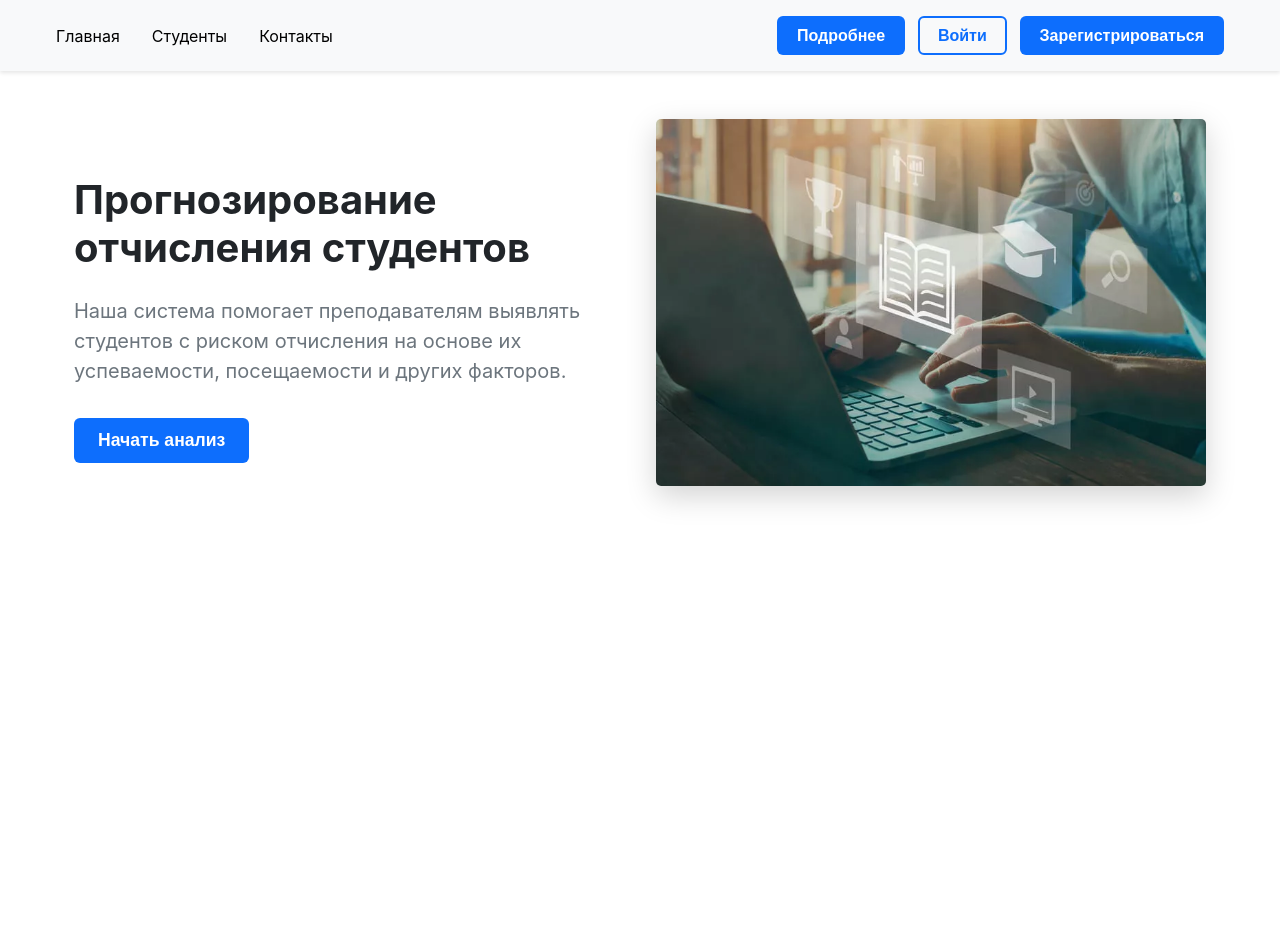
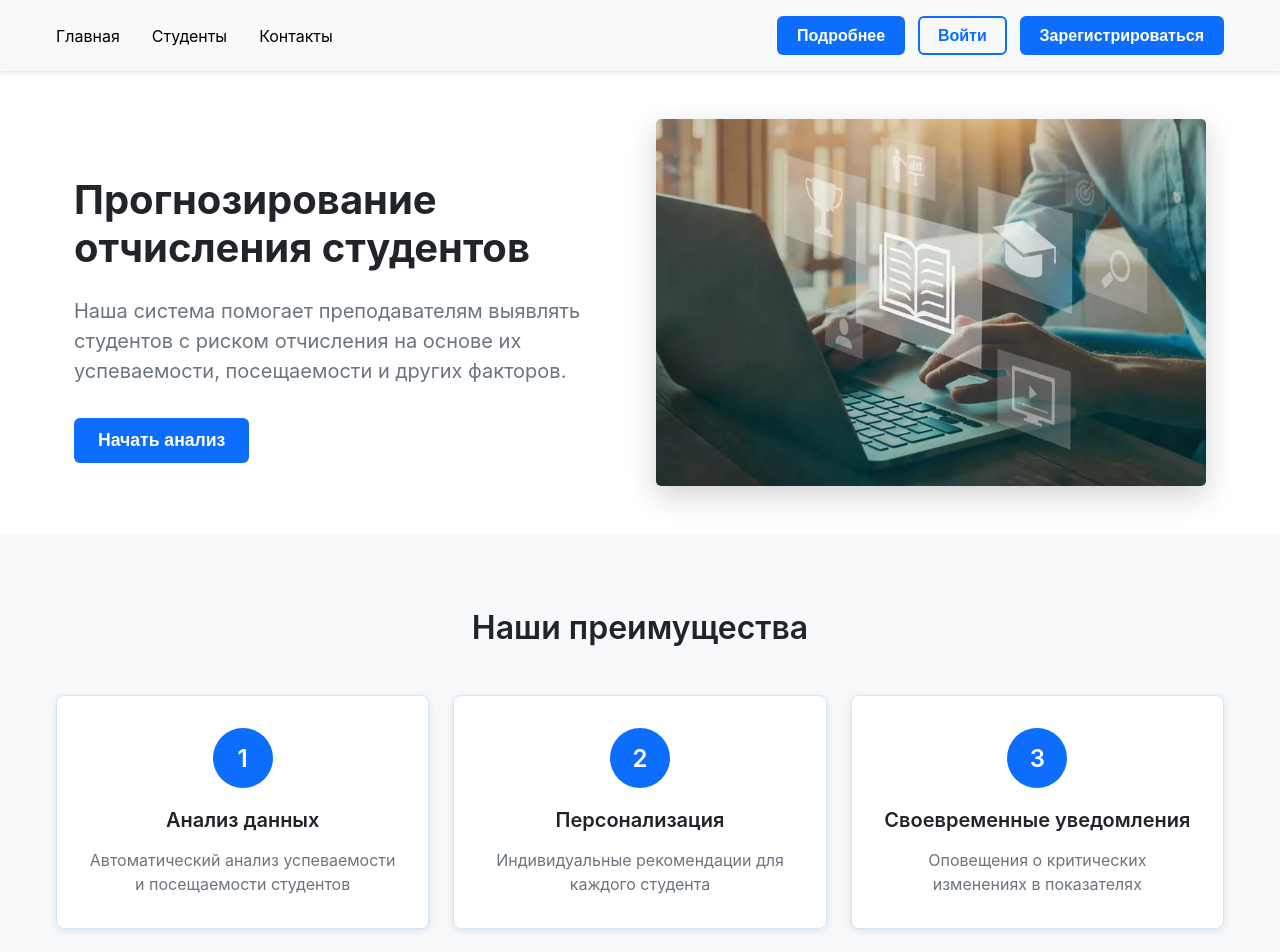
Before and after one commit to SavichArtem/React_labs, a React (Create React App) app: page / in a window 1280 px wide. Shown: the top 952 px of the page. Before the commit the page ends 800 px from the top, so only its background shows below. Built offline with nearby package versions, Linux system fonts and the light colour scheme.

Commit message:
feat: add FeaturesSection component

```diff
--- /dev/null
+++ b/src/components/FeaturesSection/FeaturesSection.css
@@ -0,0 +1,87 @@
+.features_section {
+  padding: 3rem 0;
+  background-color: #f8f9fa;
+}
+
+.features_container {
+  max-width: 75rem;
+  margin: 0 auto;
+  padding: 0 1rem;
+}
+
+.features_title {
+  text-align: center;
+  margin-bottom: 3rem;
+  font-size: 2rem;
+  color: #212529;
+  font-weight: 600;
+}
+
+.features_grid {
+  display: grid;
+  grid-template-columns: repeat(auto-fit, minmax(18.75rem, 1fr));
+  gap: 1.5rem;
+}
+
+.feature_card {
+  background: white;
+  border: 0.0625rem solid #d1e7ff;
+  border-radius: 0.5rem;
+  padding: 2rem;
+  text-align: center;
+  height: 100%;
+  box-shadow: 0 0.125rem 0.5rem rgba(0, 0, 0, 0.1);
+  transition: transform 0.3s ease, box-shadow 0.3s ease;
+}
+
+.feature_card:hover {
+  transform: translateY(-0.25rem);
+  box-shadow: 0 0.25rem 1rem rgba(0, 0, 0, 0.15);
+}
+
+.feature_icon {
+  width: 3.75rem;
+  height: 3.75rem;
+  background-color: #0d6efd;
+  color: white;
+  border-radius: 50%;
+  display: flex;
+  align-items: center;
+  justify-content: center;
+  font-size: 1.5rem;
+  font-weight: 600;
+  margin: 0 auto 1rem;
+}
+
+.feature_title {
+  font-size: 1.25rem;
+  font-weight: 600;
+  margin-bottom: 1rem;
+  color: #212529;
+}
+
+.feature_description {
+  color: #6c757d;
+  line-height: 1.5;
+  margin: 0;
+}
+
+@media (max-width: 48rem) {
+  .features_section {
+    padding: 2rem 0;
+  }
+
+  .features_title {
+    font-size: 1.5rem;
+    margin-bottom: 2rem;
+  }
+
+  .features_grid {
+    grid-template-columns: 1fr;
+    gap: 1rem;
+  }
+
+  .feature_card {
+    padding: 1.5rem;
+  }
+}
--- /dev/null
+++ b/src/components/FeaturesSection/FeaturesSection.jsx
@@ -0,0 +1,39 @@
+import '../FeaturesSection/FeaturesSection.css';
+
+export function FeaturesSection() {
+  const features = [
+    {
+      title: "Анализ данных",
+      description: "Автоматический анализ успеваемости и посещаемости студентов"
+    },
+    {
+      title: "Персонализация",
+      description: "Индивидуальные рекомендации для каждого студента"
+    },
+    {
+      title: "Своевременные уведомления",
+      description: "Оповещения о критических изменениях в показателях"
+    }
+  ];
+
+  return (
+    <section className="features_section">
+      <div className="features_container">
+        <h2 className="features_title">Наши преимущества</h2>
+        <div className="features_grid">
+          {features.map((feature, index) => (
+            <div className="feature_card" key={index}>
+              <div className="feature_icon">
+                {index + 1}
+              </div>
+              <h3 className="feature_title">{feature.title}</h3>
+              <p className="feature_description">{feature.description}</p>
+            </div>
+          ))}
+        </div>
+      </div>
+    </section>
+  );
+}
+
+export default FeaturesSection;
--- a/src/pages/HomePage/HomePage.jsx
+++ b/src/pages/HomePage/HomePage.jsx
@@ -1,5 +1,6 @@
 import { Header } from '../../components/Header/Header';
 import { HeroSection } from '../../components/HeroSection/HeroSection';
+import { FeaturesSection } from '../../components/FeaturesSection/FeaturesSection';
 
 
 export function HomePage() {
@@ -7,6 +8,7 @@ export function HomePage() {
     <div className="App">
       <Header/>
       <HeroSection/>
+      <FeaturesSection/>
     </div>
   );
 }
```
